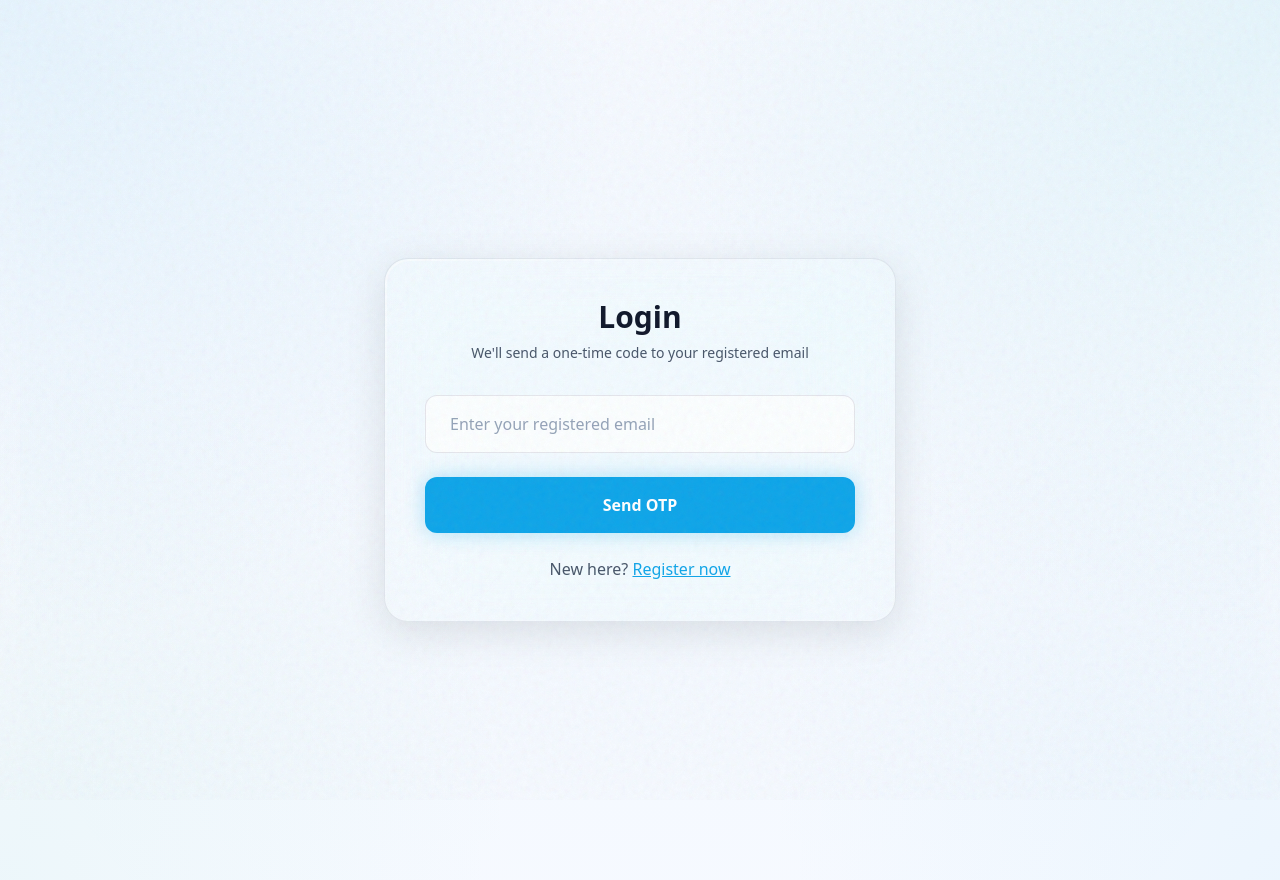
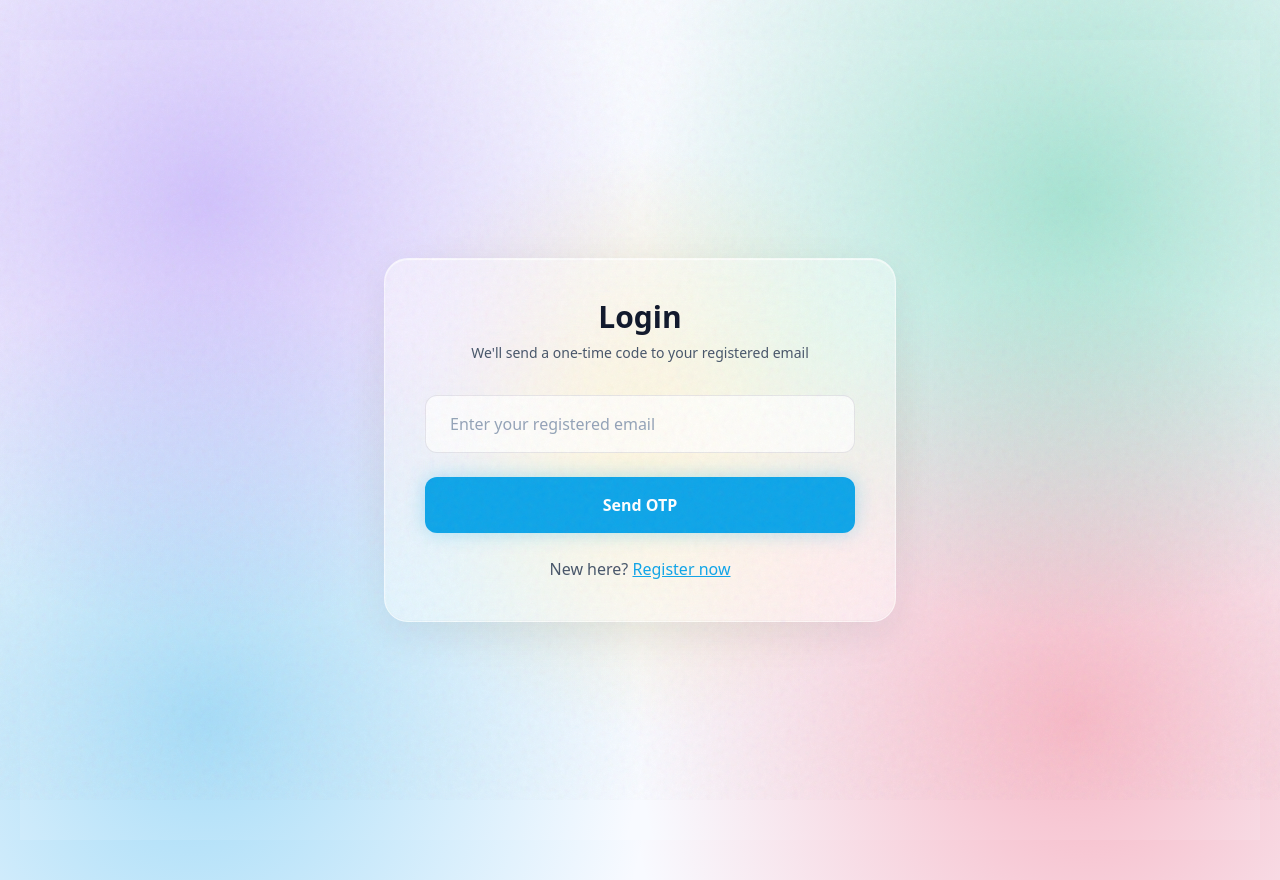
Before and after one commit to RichaSapre/Career-Mentor, a Next.js app: page /login in a window 1280 px wide. Built offline with nearby package versions, Linux system fonts and the light colour scheme; no server answers.

Commit message:
feat: universal liquid glass effect and balanced background hues globally

```diff
--- a/src/app/globals.css
+++ b/src/app/globals.css
@@ -19,25 +19,22 @@
   :root {
     /* ── Backgrounds ── */
     --background: #F8FAFF;
-    --surface: rgba(255, 255, 255, 0.15);
-    /* Frosted tint */
-    --surface-hover: rgba(255, 255, 255, 0.25);
-    --surface-inset: rgba(255, 255, 255, 0.05);
+    --surface: rgba(255, 255, 255, 0.45);
+    /* Highly translucent frosted glass */
+    --surface-hover: rgba(255, 255, 255, 0.60);
+    --surface-inset: rgba(0, 0, 0, 0.03);
 
     /* ── Typography ── */
     --heading: #0F172A;
-    /* slate-950 */
     --body: #1E293B;
-    /* slate-900 */
     --muted: #475569;
-    /* slate-600 */
     --faint: #64748B;
-    /* slate-500 */
 
     /* ── Borders & Dividers ── */
-    --border: rgba(15, 23, 42, 0.08);
-    --border-hover: rgba(6, 182, 212, 0.25);
-    --divider: #F1F5F9;
+    --border: rgba(255, 255, 255, 0.50);
+    /* Bright edge reflection */
+    --border-hover: rgba(255, 255, 255, 0.80);
+    --divider: rgba(15, 23, 42, 0.05);
 
     /* ── Brand Accent ── */
     --accent-primary: #0EA5E9;
@@ -61,8 +58,14 @@
     --input-focus-ring: rgba(14, 165, 233, 0.15);
 
     /* ── Shadows ── */
-    --shadow-card: 0 8px 30px rgba(15, 23, 42, 0.04);
-    --shadow-elevated: 0 12px 40px rgba(15, 23, 42, 0.08);
+    --shadow-card:
+      0 12px 40px 0 rgba(15, 23, 42, 0.08),
+      inset 0 1px 1px rgba(255, 255, 255, 0.8),
+      inset 0 -1px 1px rgba(0, 0, 0, 0.02);
+    --shadow-elevated:
+      0 16px 50px 0 rgba(15, 23, 42, 0.12),
+      inset 0 1px 1px rgba(255, 255, 255, 0.9),
+      inset 0 -1px 1px rgba(0, 0, 0, 0.03);
     --shadow-glow-primary: 0 0 20px rgba(14, 165, 233, 0.3);
     --shadow-glow-secondary: 0 0 20px rgba(6, 182, 212, 0.3);
 
@@ -101,11 +104,12 @@
 
   .dark {
     /* ── Backgrounds ── */
-    --background: #02040A;
+    --background: #0B0E14;
+    /* Deep dark background to make hues pop */
     --surface: rgba(255, 255, 255, 0.03);
-    /* Light frost even in dark mode */
+    /* Liquid glass translucency */
     --surface-hover: rgba(255, 255, 255, 0.08);
-    --surface-inset: rgba(255, 255, 255, 0.02);
+    --surface-inset: rgba(255, 255, 255, 0.01);
 
     /* ── Typography ── */
     --heading: #F8FAFC;
@@ -117,11 +121,10 @@
     /* slate-600 */
 
     /* ── Borders & Dividers ── */
-    --border: rgba(51, 65, 85, 0.50);
-    /* slate-700 */
-    --border-hover: rgba(34, 211, 238, 0.30);
-    /* cyan-400 */
-    --divider: rgba(51, 65, 85, 0.30);
+    --border: rgba(255, 255, 255, 0.18);
+    /* Whitish edge for glass effect */
+    --border-hover: rgba(255, 255, 255, 0.35);
+    --divider: rgba(255, 255, 255, 0.05);
 
     /* ── Brand Accent ── */
     --accent-primary: #22D3EE;
@@ -144,8 +147,14 @@
     --input-focus-ring: rgba(34, 211, 238, 0.20);
 
     /* ── Shadows ── */
-    --shadow-card: 0 8px 30px rgb(0 0 0 / 0.40);
-    --shadow-elevated: 0 12px 40px rgb(0 0 0 / 0.60);
+    --shadow-card:
+      0 12px 40px 0 rgba(0, 0, 0, 0.4),
+      inset 0 1px 2px rgba(255, 255, 255, 0.15),
+      inset 0 -1px 2px rgba(255, 255, 255, 0.02);
+    --shadow-elevated:
+      0 18px 60px 0 rgba(0, 0, 0, 0.6),
+      inset 0 1px 2px rgba(255, 255, 255, 0.20),
+      inset 0 -1px 2px rgba(255, 255, 255, 0.02);
     --shadow-glow-primary: 0 0 25px rgba(34, 211, 238, 0.3);
     --shadow-glow-secondary: 0 0 25px rgba(20, 184, 166, 0.3);
 
@@ -192,14 +201,19 @@ body {
   color: var(--body);
 }
 
-/* ── Balanced, Lightened Background Gradient (No Purple) ── */
+/* ── Distinct Light Hues Background (Equally Spread) ── */
 .bg-gradient-soft {
   background:
-    radial-gradient(1200px circle at 0% 0%, rgba(14, 165, 233, 0.08), transparent 50%),
-    radial-gradient(1200px circle at 100% 0%, rgba(6, 182, 212, 0.08), transparent 50%),
-    radial-gradient(1000px circle at 0% 100%, rgba(20, 184, 166, 0.05), transparent 50%),
-    radial-gradient(1000px circle at 100% 100%, rgba(14, 165, 233, 0.05), transparent 50%),
-    radial-gradient(1200px circle at 50% 50%, rgba(56, 189, 248, 0.03), transparent 60%),
+    radial-gradient(circle at 15% 20%, rgba(139, 92, 246, 0.35) 0%, transparent 35%),
+    /* Violet */
+    radial-gradient(circle at 85% 20%, rgba(16, 185, 129, 0.35) 0%, transparent 35%),
+    /* Emerald */
+    radial-gradient(circle at 15% 85%, rgba(14, 165, 233, 0.35) 0%, transparent 35%),
+    /* Sky Blue */
+    radial-gradient(circle at 85% 85%, rgba(244, 63, 94, 0.35) 0%, transparent 35%),
+    /* Rose */
+    radial-gradient(circle at 50% 50%, rgba(234, 179, 8, 0.20) 0%, transparent 40%),
+    /* Amber Center */
     var(--background);
   background-attachment: fixed;
 }
@@ -214,49 +228,32 @@ body {
   z-index: 1;
 }
 
-/* ── iOS-Style Liquid Glass Enhancement ── */
-.gemini-glow {
+/* ── Universal Liquid Glass Enhancement ── */
+.gemini-glow,
+.liquid-glass,
+.bg-surface {
   position: relative;
-  backdrop-filter: blur(40px) saturate(200%);
-  -webkit-backdrop-filter: blur(40px) saturate(200%);
-  background-image: linear-gradient(135deg,
-      rgba(255, 255, 255, 0.1) 0%,
-      rgba(255, 255, 255, 0.02) 100%);
-  box-shadow:
-    0 10px 40px rgba(0, 0, 0, 0.1),
-    inset 0 0 0 1px rgba(255, 255, 255, 0.05);
+  background-color: var(--surface) !important;
+  backdrop-filter: blur(40px) saturate(150%) !important;
+  -webkit-backdrop-filter: blur(40px) saturate(150%) !important;
+  border: 1px solid var(--border) !important;
+  box-shadow: var(--shadow-card) !important;
+  transition: all 0.3s cubic-bezier(0.4, 0, 0.2, 1);
 }
 
-.gemini-glow::before {
-  content: "";
-  position: absolute;
-  inset: 0;
-  border-radius: inherit;
-  padding: 1.5px;
-  /* Border thickness */
-  background: linear-gradient(135deg,
-      rgba(255, 255, 255, 0.5) 0%,
-      rgba(255, 255, 255, 0.05) 30%,
-      rgba(255, 255, 255, 0) 50%,
-      rgba(255, 255, 255, 0) 70%,
-      rgba(255, 255, 255, 0.2) 100%);
-  -webkit-mask:
-    linear-gradient(#fff 0 0) content-box,
-    linear-gradient(#fff 0 0);
-  mask:
-    linear-gradient(#fff 0 0) content-box,
-    linear-gradient(#fff 0 0);
-  -webkit-mask-composite: xor;
-  mask-composite: exclude;
-  pointer-events: none;
-  z-index: 10;
+.gemini-glow:hover,
+.liquid-glass:hover,
+.bg-surface:hover {
+  background-color: var(--surface-hover) !important;
+  border-color: var(--border-hover) !important;
+  box-shadow: var(--shadow-elevated) !important;
+  transform: translateY(-2px);
 }
 
-.dark .gemini-glow::before {
-  background: linear-gradient(135deg,
-      rgba(255, 255, 255, 0.3) 0%,
-      rgba(255, 255, 255, 0.02) 30%,
-      rgba(255, 255, 255, 0) 50%,
-      rgba(255, 255, 255, 0.02) 70%,
-      rgba(255, 255, 255, 0.1) 100%);
+.dark .gemini-glow,
+.dark .liquid-glass,
+.dark .bg-surface {
+  background-color: var(--surface) !important;
+  border: 1px solid var(--border) !important;
+  box-shadow: var(--shadow-card) !important;
 }
```
